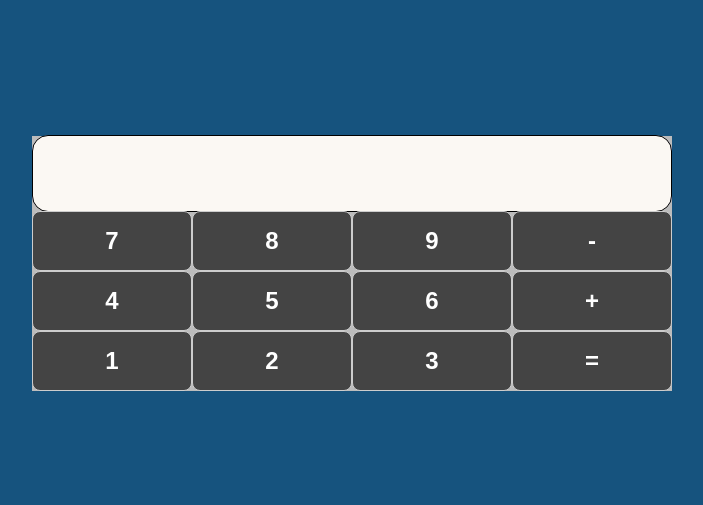
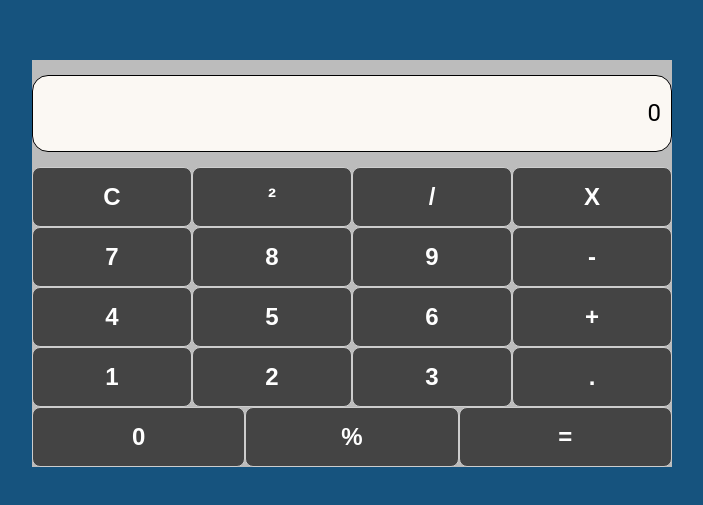
Before and after one commit to Gustavo-Zamai/Calculadora-React, a React (Create React App) app: page / in a window 1280 px wide. Shown: the part 137-642 px from the top of the page, without its empty margins (288-991 px from the left). Built offline with nearby package versions, Linux system fonts and the light colour scheme.

Commit message:
Add sum, clear and equals functions

```diff
--- a/src/App.js
+++ b/src/App.js
@@ -1,30 +1,81 @@
-import { Container, Content, Row, Column } from './styles';
+import { Container, Content, Row } from './styles';
 import Input from './components/Input/';
 import Button from './components/Button';
+import { useState } from 'react';
+
+const App = () => {
+  const [currentNumber, setCurrentNumber] = useState(0);
+  const [firstNumber, setFirstNumber] = useState('0');
+  const [operation, setOperation] = useState('');
 
 
-const App = () => {
+  const handleAddNumber = (number) => {
+    setCurrentNumber(prev => `${prev === '0' ? '' : prev}${number}`)
+  };
+
+  const handleOnClear = () => {
+    setCurrentNumber('0')
+    setFirstNumber('0');
+    setOperation('');
+  };
+
+  const handleSumNumbers = () => {
+    if (firstNumber === '0') {
+      setFirstNumber(String(currentNumber));
+      setCurrentNumber('0');
+      setOperation('+');
+    } else {
+      const sum = Number(firstNumber) + Number(currentNumber);
+      setCurrentNumber(String(sum));
+      setOperation('');
+    }
+  }
+
+  const handleEquals = () => {
+    if (firstNumber !== '0' && operation !== '' && currentNumber !== '0') {
+      switch (operation) {
+        case '+':
+          handleSumNumbers();
+          break;
+
+        default:
+          break;
+      }
+    }
+  }
+
   return (
     <Container>
       <Content>
-        <Input />
+        <Input value={currentNumber} />
         <Row>
-          <Button label='7'/>
-          <Button label='8'/>
-          <Button label='9'/>
-          <Button label='-'/>
+          <Button label='C' onClick={handleOnClear} />
+          <Button label='²' onClick={() => handleAddNumber('')} />
+          <Button label='/' onClick={() => handleAddNumber('')} />
+          <Button label='X' onClick={() => handleAddNumber('')} />
         </Row>
         <Row>
-          <Button label='4'/>
-          <Button label='5'/>
-          <Button label='6'/>
-          <Button label='+'/>
+          <Button label='7' onClick={() => handleAddNumber('7')} />
+          <Button label='8' onClick={() => handleAddNumber('8')} />
+          <Button label='9' onClick={() => handleAddNumber('9')} />
+          <Button label='-' onClick={() => handleAddNumber('')} />
         </Row>
         <Row>
-          <Button label='1'/>
-          <Button label='2'/>
-          <Button label='3'/>
-          <Button label='='/>
+          <Button label='4' onClick={() => handleAddNumber('4')} />
+          <Button label='5' onClick={() => handleAddNumber('5')} />
+          <Button label='6' onClick={() => handleAddNumber('6')} />
+          <Button label='+' onClick={handleSumNumbers} />
+        </Row>
+        <Row>
+          <Button label='1' onClick={() => handleAddNumber('1')} />
+          <Button label='2' onClick={() => handleAddNumber('2')} />
+          <Button label='3' onClick={() => handleAddNumber('3')} />
+          <Button label='.' onClick={() => handleAddNumber('.')} />
+        </Row>
+        <Row>
+          <Button label='0' onClick={() => handleAddNumber('0')} />
+          <Button label='%' onClick={() => handleAddNumber('')} />
+          <Button label='=' onClick={handleEquals} />
         </Row>
       </Content>
     </Container>
--- a/src/components/Button/style.js
+++ b/src/components/Button/style.js
@@ -10,7 +10,9 @@ export const ButtonContainer = styled.button`
     font-weight: 700;
     flex: 1;
 
-
+    &:hover {
+        opacity: .8;
+    }
 
 
 `
--- a/src/components/Input/index.js
+++ b/src/components/Input/index.js
@@ -1,10 +1,10 @@
 import { InputContainer } from './style';
 
 
-const Input = () => {
+const Input = ({ value }) => {
     return (
       <InputContainer>
-        <input />
+        <input disabled value={ value }/>
       </InputContainer>
     );
   }
--- a/src/components/Input/style.js
+++ b/src/components/Input/style.js
@@ -4,8 +4,8 @@ export const InputContainer = styled.div`
   width: 100%;
   height: 75px;
   background-color: #aaaaff;
-
   display: flex;
+  margin: 16px 0;
   align-items: center;
   justify-content: flex-end;
 
```
